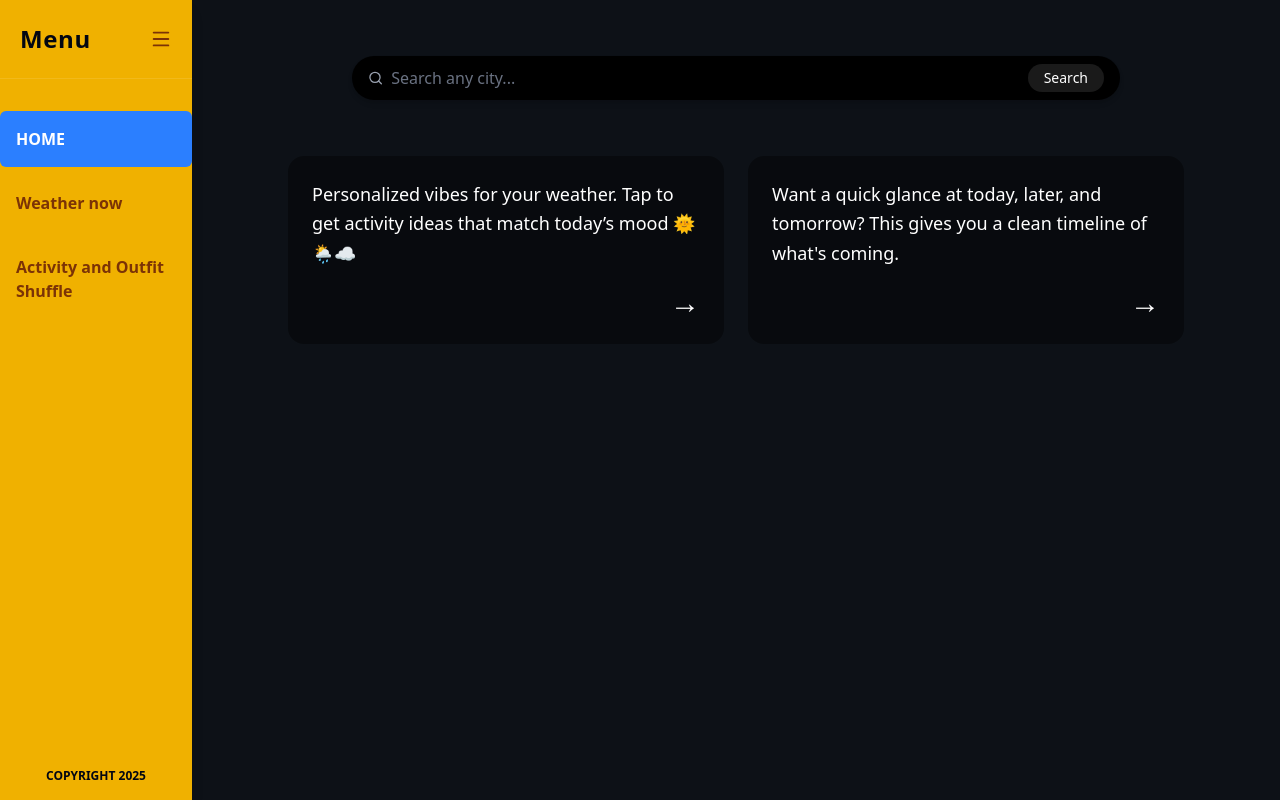
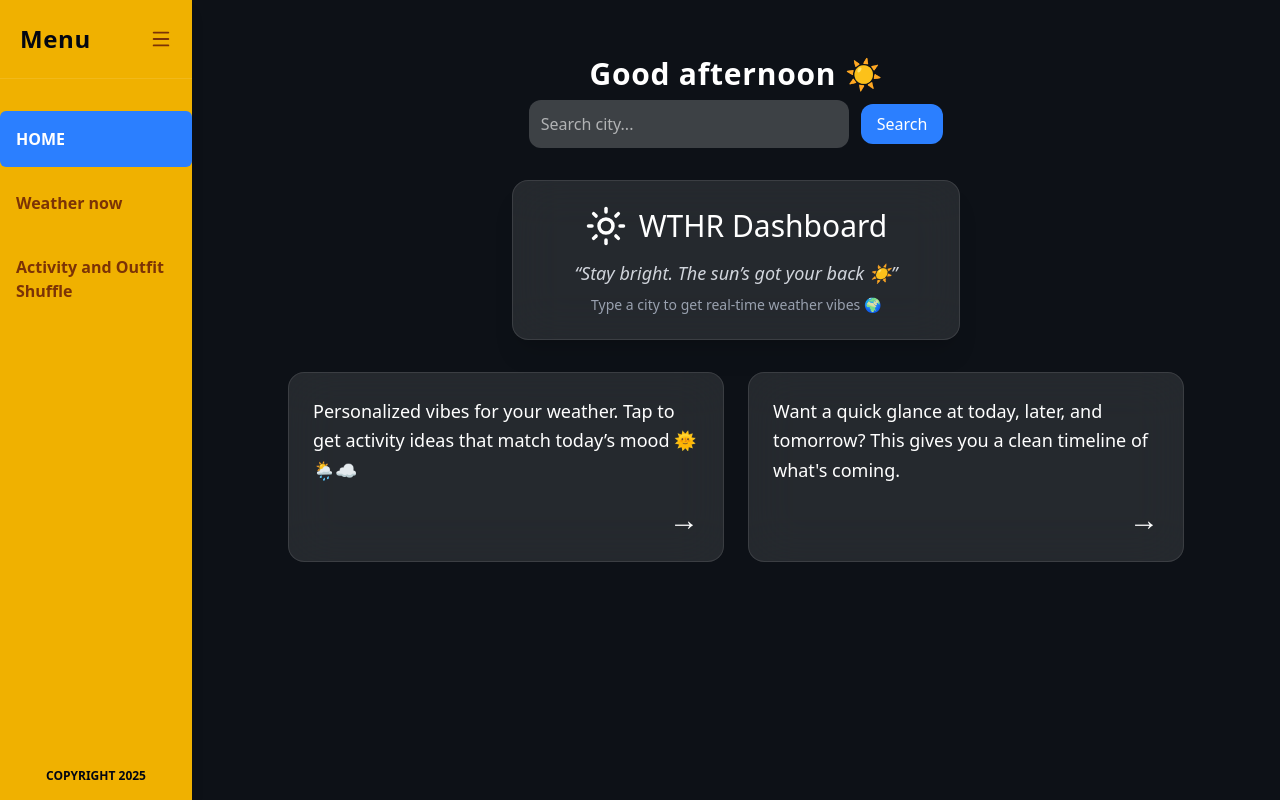
Before and after one commit to maame-gigi/wthr, a React (Vite) app: page / in a window 1280 px wide. Built offline with nearby package versions, Linux system fonts and the light colour scheme.

Commit message:
FORGOT TO COMMIT MOST OF THE TIME. STILL GOT A FEW BAD RESULTS.

```diff
--- a/package.json
+++ b/package.json
@@ -10,6 +10,7 @@
     "preview": "vite preview"
   },
   "dependencies": {
+    "framer-motion": "^12.23.24",
     "lucide-react": "^0.545.0",
     "react": "^19.1.1",
     "react-dom": "^19.1.1",
--- a/src/components/SearchWeather.jsx
+++ b/src/components/SearchWeather.jsx
@@ -1,64 +1,62 @@
 import React, { useState } from "react";
-import WeatherCard from "./WeatherCard";
-import { Search } from "lucide-react";
+import { useWeather } from "../context/WeatherContext";
 
-const API_KEY = "952298e627d22900b8d976fb081151f1";
-
-export default function SearchWeather() {
-  const [city, setCity] = useState("");
-  const [weather, setWeather] = useState(null);
+function SearchWeather() {
+  const { city, setCity, setWeather } = useWeather();
+  const [loading, setLoading] = useState(false);
   const [error, setError] = useState("");
-  const [loading, setLoading] = useState(false);
 
   const fetchWeather = async () => {
-    if (!city) return;
+    if (!city.trim()) return;
     setLoading(true);
     setError("");
-    setWeather(null);
 
     try {
-      const res = await fetch(
-        `https://api.openweathermap.org/data/2.5/weather?q=${encodeURIComponent(
-          city
-        )}&appid=${API_KEY}&units=metric`
-      );
+      const apiKey = "YOUR_OPENWEATHERMAP_API_KEY"; // 🔑 replace this
+      const url = `https://api.openweathermap.org/data/2.5/weather?q=${encodeURIComponent(
+        city
+      )}&appid=${apiKey}&units=metric`;
+
+      const res = await fetch(url);
       const data = await res.json();
-      if (!res.ok) setError(data.message || "City not found");
-      else setWeather(data);
+
+      if (res.ok && data.cod === 200) {
+        setWeather(data);
+        setError("");
+      } else {
+        setWeather(null);
+        setError("City not found. Try again 🌍");
+      }
     } catch (err) {
-      setError("Network error. Try again later.");
+      console.error("Error fetching weather:", err);
+      setError("Failed to fetch data. Check your network or API key.");
     } finally {
       setLoading(false);
     }
   };
 
-  const handleSubmit = (e) => {
-    e.preventDefault();
-    fetchWeather();
-  };
-
   return (
-    <div className="w-full">
-      {/* Search bar */}
-      <form onSubmit={handleSubmit} className="flex items-center bg-black rounded-full px-4 py-2 shadow-md mb-6">
-        <Search className="text-gray-400 mr-2" size={18} />
+    <div className="flex flex-col items-center gap-3">
+      <div className="flex items-center gap-3 justify-center">
         <input
           value={city}
           onChange={(e) => setCity(e.target.value)}
-          placeholder="Search any city..."
-          className="w-full bg-transparent outline-none text-gray-300 placeholder-gray-500"
+          onKeyDown={(e) => e.key === "Enter" && fetchWeather()}
+          placeholder="Search city..."
+          className="bg-white/20 text-white p-3 rounded-xl w-64 sm:w-80 outline-none placeholder-white/60"
         />
         <button
-          type="submit"
-          className="ml-3 bg-white/10 px-4 py-1 rounded-full text-sm hover:bg-white/20 transition"
+          onClick={fetchWeather}
+          disabled={loading}
+          className="bg-blue-500 hover:bg-blue-600 px-4 py-2 rounded-xl text-white"
         >
-          {loading ? "Searching..." : "Search"}
+          {loading ? "..." : "Search"}
         </button>
-      </form>
+      </div>
 
-      {/* Results */}
-      {error && <p className="text-red-400 text-center">{error}</p>}
-      {weather && <WeatherCard weather={weather} />}
+      {error && <p className="text-red-400 text-sm mt-1">{error}</p>}
     </div>
   );
 }
+
+export default SearchWeather;
--- a/src/components/WeatherCard.jsx
+++ b/src/components/WeatherCard.jsx
@@ -1,28 +1,42 @@
 import React from "react";
+import { motion } from "framer-motion";
 
-export default function WeatherCard({ weather, compact }) {
-  if (!weather) return null;
+function WeatherCard({ weather }) {
+  if (!weather || !weather.main) return null;
 
-  const iconUrl = `https://openweathermap.org/img/wn/${weather.weather[0].icon}@2x.png`;
-
-  // Map OpenWeather 'main' codes to simple background theme classes for the card only
-const weatherBgClass = (main) => {
-  if (!main) return "from-gray-800 to-gray-900"; // default
-  const m = main.toLowerCase();
-  if (m.includes("cloud")) return "from-gray-600 to-gray-900";
-  if (m.includes("rain") || m.includes("drizzle") || m.includes("thunder")) return "from-blue-700 to-blue-800";
-  if (m.includes("snow")) return "from-blue-300 to-blue-100";
-  if (m.includes("clear")) return "from-yellow-400 to-yellow-300";
-  if (m.includes("mist") || m.includes("haze") || m.includes("fog")) return "from-gray-600 to-gray-500";
-  return "from-gray-800 to-gray-700";
-};
+  const { name, main, weather: details, wind } = weather;
+  const desc = details[0]?.description || "";
+  const temp = Math.round(main.temp);
+  const icon = details[0]?.icon;
 
   return (
-    <div className="bg-gradient-to-r from-gray-800 to-gray-700 rounded-2xl p-6 shadow-md flex flex-col sm:flex-row justify-between items-center gap-6 w-full">
-      <h3 className="font-semibold">{weather.name}</h3>
-      <img src={iconUrl} alt="" className="mx-auto w-20 h-20" />
-      <p className="text-lg">{Math.round(weather.main.temp)}°C</p>
-      <p className="capitalize">{weather.weather[0].description}</p>
-    </div>
+    <motion.div
+      initial={{ opacity: 0, y: 20 }}
+      animate={{ opacity: 1, y: 0 }}
+      transition={{ duration: 0.5 }}
+      className="bg-white/10 backdrop-blur-lg border border-white/10 rounded-2xl p-6 text-white shadow-lg"
+    >
+      <div className="flex flex-col items-center text-center space-y-3">
+        <h2 className="text-3xl font-semibold tracking-wide">{name}</h2>
+        <div className="flex items-center space-x-3">
+          <img
+            src={`https://openweathermap.org/img/wn/${icon}@2x.png`}
+            alt="weather icon"
+            className="w-16 h-16"
+          />
+          <p className="text-5xl font-light">{temp}°C</p>
+        </div>
+        <p className="capitalize text-lg opacity-90">{desc}</p>
+
+        <div className="mt-4 grid grid-cols-2 gap-4 text-sm opacity-80">
+          <p>💧 Humidity: {main.humidity}%</p>
+          <p>🌬️ Wind: {wind.speed} m/s</p>
+          <p>🌡️ Feels like: {Math.round(main.feels_like)}°C</p>
+          <p>📈 Pressure: {main.pressure} hPa</p>
+        </div>
+      </div>
+    </motion.div>
   );
 }
+
+export default WeatherCard;
--- /dev/null
+++ b/src/context/WeatherContext.jsx
@@ -0,0 +1,16 @@
+import React, { createContext, useContext, useState } from "react";
+
+const WeatherContext = createContext();
+
+export const WeatherProvider = ({ children }) => {
+  const [city, setCity] = useState("");
+  const [weather, setWeather] = useState(null);
+
+  return (
+    <WeatherContext.Provider value={{ city, setCity, weather, setWeather }}>
+      {children}
+    </WeatherContext.Provider>
+  );
+};
+
+export const useWeather = () => useContext(WeatherContext);
--- a/src/pages/Dashboard.jsx
+++ b/src/pages/Dashboard.jsx
@@ -1,40 +1,135 @@
-import React from "react";
+import React, { useEffect, useState } from "react";
 import SearchWeather from "../components/SearchWeather";
 import { useNavigate } from "react-router-dom";
+import { useWeather } from "../context/WeatherContext";
+import { motion } from "framer-motion";
+import { Sun, Cloud, CloudRain, CloudSun } from "lucide-react";
 
 function Dashboard() {
   const navigate = useNavigate();
+  const { city, setCity, weather, setWeather } = useWeather();
+
+  // Greeting logic
+  const getGreeting = () => {
+    const hour = new Date().getHours();
+    if (hour < 12) return "Good morning 🌅";
+    if (hour < 18) return "Good afternoon ☀️";
+    return "Good evening 🌙";
+  };
+
+  const [greeting, setGreeting] = useState(getGreeting());
+
+  // Update greeting every minute
+  useEffect(() => {
+    const interval = setInterval(() => setGreeting(getGreeting()), 60000);
+    return () => clearInterval(interval);
+  }, []);
+
+  // Quotes that rotate every 30s
+  const previewQuotes = [
+    { icon: <Sun size={42} />, text: "Stay bright. The sun’s got your back ☀️" },
+    { icon: <CloudSun size={42} />, text: "Even clouds make the sky interesting ☁️" },
+    { icon: <Cloud size={42} />, text: "Every cloud’s a reminder to slow down 🌥️" },
+    { icon: <CloudRain size={42} />, text: "A little rain just means the earth’s getting a hug 🌧️" },
+    { icon: <Sun size={42} />, text: "Clear skies or not — your energy sets the weather ☀️" },
+  ];
+
+  const [quoteIndex, setQuoteIndex] = useState(0);
+
+  useEffect(() => {
+    const interval = setInterval(() => {
+      setQuoteIndex((prev) => (prev + 1) % previewQuotes.length);
+    }, 30000);
+    return () => clearInterval(interval);
+  }, []);
+
+  const currentQuote = previewQuotes[quoteIndex];
 
   return (
     <div className="p-4 sm:p-6 w-full flex flex-col items-center space-y-8">
-      {/* Weather Search + Card */}
+      {/* Greeting */}
+      <motion.h1
+        initial={{ opacity: 0, y: -15 }}
+        animate={{ opacity: 1, y: 0 }}
+        transition={{ duration: 0.6 }}
+        className="text-2xl sm:text-3xl font-semibold text-white mb-2 tracking-wide"
+      >
+        {greeting}
+      </motion.h1>
+
+      {/* Search */}
       <div className="w-full max-w-3xl">
-        <SearchWeather />
+        <SearchWeather
+          city={city}
+          setCity={setCity}
+          weather={weather}
+          setWeather={setWeather}
+        />
       </div>
 
-      {/* The two navigation cards */}
+      {/* Weather Preview */}
+      {!weather ? (
+        <motion.div
+          key={quoteIndex}
+          initial={{ opacity: 0, y: 15 }}
+          animate={{ opacity: 1, y: 0 }}
+          exit={{ opacity: 0 }}
+          transition={{ duration: 0.6 }}
+          className="w-full max-w-md bg-white/10 backdrop-blur-xl border border-white/10 rounded-2xl p-6 text-white flex flex-col items-center justify-center text-center shadow-xl"
+        >
+          <div className="flex items-center justify-center space-x-3 mb-3">
+            {currentQuote.icon}
+            <h2 className="text-3xl font-light">WTHR Dashboard</h2>
+          </div>
+          <p className="text-gray-300 text-lg mb-2 italic">
+            “{currentQuote.text}”
+          </p>
+          <p className="text-gray-400 text-sm">
+            Type a city to get real-time weather vibes 🌍
+          </p>
+        </motion.div>
+      ) : (
+        <motion.div
+          initial={{ opacity: 0, y: 15 }}
+          animate={{ opacity: 1, y: 0 }}
+          transition={{ duration: 0.6 }}
+          className="w-full max-w-md bg-white/10 backdrop-blur-xl border border-white/10 rounded-2xl p-6 text-white text-center shadow-xl"
+        >
+          <h2 className="text-3xl font-semibold mb-3">{weather.name}</h2>
+          <p className="text-6xl font-light mb-2">{Math.round(weather.main.temp)}°C</p>
+          <p className="capitalize text-lg opacity-90">{weather.weather[0].description}</p>
+        </motion.div>
+      )}
+
+      {/* Navigation Cards */}
       <div className="grid grid-cols-1 sm:grid-cols-2 gap-4 sm:gap-6 w-full max-w-4xl">
-        <div
+        <motion.div
           onClick={() => navigate("/lifestyle")}
-          className="cursor-pointer bg-black/40 rounded-2xl p-6 text-white flex flex-col justify-between hover:scale-[1.01] transition"
+          whileHover={{ scale: 1.03 }}
+          className="cursor-pointer bg-white/10 backdrop-blur-xl rounded-2xl p-6 text-white flex flex-col justify-between
+          border border-white/10 hover:bg-white/20 transition-all"
           role="button"
         >
           <p className="text-lg font-light leading-relaxed">
-            Personalized vibes for your weather. Tap to get activity ideas that match today’s mood 🌞🌦️☁️
+            Personalized vibes for your weather. Tap to get activity ideas that
+            match today’s mood 🌞🌦️☁️
           </p>
           <div className="text-right text-3xl mt-4">→</div>
-        </div>
+        </motion.div>
 
-        <div
+        <motion.div
           onClick={() => navigate("/forecast")}
-          className="cursor-pointer bg-black/40 rounded-2xl p-6 text-white flex flex-col justify-between hover:scale-[1.01] transition"
+          whileHover={{ scale: 1.03 }}
+          className="cursor-pointer bg-white/10 backdrop-blur-xl rounded-2xl p-6 text-white flex flex-col justify-between
+          border border-white/10 hover:bg-white/20 transition-all"
           role="button"
         >
           <p className="text-lg font-light leading-relaxed">
-            Want a quick glance at today, later, and tomorrow? This gives you a clean timeline of what's coming.
+            Want a quick glance at today, later, and tomorrow? This gives you a
+            clean timeline of what's coming.
           </p>
           <div className="text-right text-3xl mt-4">→</div>
-        </div>
+        </motion.div>
       </div>
     </div>
   );
--- a/src/pages/Forecast.jsx
+++ b/src/pages/Forecast.jsx
@@ -1,137 +1,76 @@
-
-
-import React, { useState, useEffect } from "react";
-import { Search } from "lucide-react";
-
-const API_KEY = "3c71b95423f5e0529c98d41eeca3336c";
+import React, { useEffect, useState } from "react";
+import { motion } from "framer-motion";
+import { useWeather } from "../context/WeatherContext"; // ✅ Add this import!
 
 export default function Forecast() {
-  const [city, setCity] = useState("");
+  const { city, weather } = useWeather(); // ✅ Access from context
+
   const [forecast, setForecast] = useState(null);
   const [loading, setLoading] = useState(false);
-  const [error, setError] = useState("");
-  const [bgGradient, setBgGradient] = useState("from-blue-600 to-blue-900");
 
+  // Fetch forecast when a city is selected
+  useEffect(() => {
+    if (!city) return;
     const fetchForecast = async () => {
-    if (!city) return;
       setLoading(true);
-    setError("");
-    setForecast(null);
-
       try {
         const res = await fetch(
-        `https://api.openweathermap.org/data/2.5/weather?q=${encodeURIComponent(
-          city
-        )}&appid=${API_KEY}&units=metric`
+          `https://api.openweathermap.org/data/2.5/forecast?q=${city}&units=metric&appid=3c71b95423f5e0529c98d41eeca3336c`
         );
         const data = await res.json();
-
-      if (res.ok) {
+        if (data.cod === "200") {
           setForecast(data);
-        updateBackground(data.weather[0].main);
-      } else {
-        setError(data.message || "City not found");
         }
-    } catch {
-      setError("Network error. Try again later.");
+      } catch (error) {
+        console.error("Forecast fetch error:", error);
       } finally {
         setLoading(false);
       }
     };
-
-  const updateBackground = (condition) => {
-    if (condition.includes("Clear")) setBgGradient("from-yellow-400 to-orange-500");
-    else if (condition.includes("Rain")) setBgGradient("from-blue-700 to-gray-800");
-    else if (condition.includes("Cloud")) setBgGradient("from-gray-400 to-blue-700");
-    else if (condition.includes("Snow")) setBgGradient("from-blue-200 to-blue-500");
-    else setBgGradient("from-blue-500 to-indigo-800");
-  };
-
-  const getWeatherIcon = (main) => {
-    if (main.includes("Rain")) return "🌧️";
-    if (main.includes("Clear")) return "☀️";
-    if (main.includes("Cloud")) return "☁️";
-    if (main.includes("Snow")) return "❄️";
-    return "🌤️";
-  };
+    fetchForecast();
+  }, [city]);
 
   return (
-    <div
-      className={`min-h-screen w-full transition-all duration-700 bg-gradient-to-br ${bgGradient} text-white flex flex-col items-center p-6`}
+    <motion.div
+      className="min-h-screen p-6 text-white bg-gradient-to-br from-blue-950/40 to-blue-700/20 backdrop-blur-2xl flex flex-col items-center justify-center"
+      initial={{ opacity: 0 }}
+      animate={{ opacity: 1 }}
     >
-      {/* Search */}
-      <div className="w-full max-w-2xl mb-10">
-        <form
-          onSubmit={(e) => {
-            e.preventDefault();
-            fetchForecast();
-          }}
-          className="flex items-center bg-black/40 rounded-full px-4 py-2 shadow-md"
+      <h1 className="text-3xl font-bold mb-4">Weather Forecast</h1>
+      <p className="text-gray-300 mb-8">
+        {city ? `Showing forecast for ${city}` : "Type a city on the dashboard to view forecast."}
+      </p>
+
+      {loading && <p className="text-gray-400">Loading forecast...</p>}
+
+      {forecast && (
+        <div className="grid grid-cols-1 md:grid-cols-3 gap-4 w-full max-w-4xl">
+          {/* Now */}
+          <motion.div className="bg-white/10 backdrop-blur-md rounded-xl p-6">
+            <h2 className="text-xl font-semibold mb-2">Now</h2>
+            <p className="text-5xl font-bold">
+              {Math.round(weather?.main?.temp)}°C
+            </p>
+            <p className="capitalize">{weather?.weather[0]?.description}</p>
+          </motion.div>
+
+          {/* Today, Later, Tomorrow */}
+          {["Later", "Today", "Tomorrow"].map((label, idx) => (
+            <motion.div
+              key={idx}
+              className="bg-white/10 backdrop-blur-md rounded-xl p-6 flex flex-col items-center"
             >
-          <Search className="text-gray-400 mr-2" size={18} />
-          <input
-            value={city}
-            onChange={(e) => setCity(e.target.value)}
-            placeholder="Search city..."
-            className="w-full bg-transparent outline-none text-gray-200 placeholder-gray-500"
-          />
-          <button
-            type="submit"
-            onClick={fetchForecast}
-            className="ml-3 bg-yellow-500 text-gray-900 font-semibold px-4 py-1 rounded-full text-sm hover:bg-yellow-400 transition"
-          >
-            {loading ? "Loading..." : "Search"}
-          </button>
-        </form>
-        {error && <p className="text-red-400 mt-2 text-center">{error}</p>}
+              <h3 className="text-lg font-semibold mb-2">{label}</h3>
+              <p className="text-3xl font-bold">
+                {Math.round(forecast?.list[idx * 3]?.main?.temp)}°C
+              </p>
+              <p className="capitalize opacity-80">
+                {forecast?.list[idx * 3]?.weather[0]?.description}
+              </p>
+            </motion.div>
+          ))}
         </div>
-
-      {/* Weather Cards */}
-      {forecast ? (
-        <div className="grid grid-cols-1 md:grid-cols-4 gap-6 w-full max-w-6xl">
-          {/* Now */}
-          <div className="bg-gradient-to-br from-yellow-400 to-orange-500 rounded-2xl p-6 text-center shadow-lg hover:scale-[1.02] transition">
-            <h3 className="text-xl font-semibold mb-2">Now</h3>
-            <div className="text-5xl mb-3">{getWeatherIcon(forecast.weather[0].main)}</div>
-            <p className="text-lg font-medium">{Math.round(forecast.main.temp)}°C</p>
-            <p className="capitalize text-gray-900 text-sm">{forecast.weather[0].description}</p>
-          </div>
-
-          {/* Yesterday */}
-          <div className="bg-gradient-to-br from-blue-500 to-blue-700 rounded-2xl p-6 text-center shadow-lg hover:scale-[1.02] transition">
-            <h3 className="text-xl font-semibold mb-2">Yesterday</h3>
-            <div className="text-5xl mb-3">🌥️</div>
-            <p className="text-lg font-medium">
-              {Math.round(forecast.main.temp - 1)}°C
-            </p>
-            <p className="text-sm text-gray-200">Mild and cool — recovery weather.</p>
-          </div>
-
-          {/* Today */}
-          <div className="bg-gradient-to-br from-yellow-500 to-orange-400 rounded-2xl p-6 text-center shadow-lg hover:scale-[1.02] transition">
-            <h3 className="text-xl font-semibold mb-2">Today</h3>
-            <div className="text-5xl mb-3">{getWeatherIcon(forecast.weather[0].main)}</div>
-            <p className="text-lg font-medium">{Math.round(forecast.main.temp)}°C</p>
-            <p className="text-sm capitalize text-gray-900">
-              {forecast.weather[0].description}
-            </p>
-          </div>
-
-          {/* Later */}
-          <div className="bg-gradient-to-br from-blue-400 to-blue-600 rounded-2xl p-6 text-center shadow-lg hover:scale-[1.02] transition">
-            <h3 className="text-xl font-semibold mb-2">Later</h3>
-            <div className="text-5xl mb-3">🌙</div>
-            <p className="text-lg font-medium">
-              {Math.round(forecast.main.temp - 2)}°C
-            </p>
-            <p className="text-sm text-gray-200">Cooler evening ahead — bring a jacket.</p>
-          </div>
-        </div>
-      ) : (
-        <p className="text-gray-200 mt-10 text-center">
-          Search a city to view the 24-hour timeline ⏳
-        </p>
       )}
-    </div>
+    </motion.div>
   );
 }
--- a/src/pages/Lifestyle.jsx
+++ b/src/pages/Lifestyle.jsx
@@ -1,7 +1,78 @@
-import React from "react";
+import React, { useEffect, useState } from "react";
+import { motion } from "framer-motion";
+import { useWeather } from "../context/WeatherContext";
 
-function Lifestyle() {
-  return <div className="text-xl">Recommendations Page</div>;
+export default function Lifestyle() {
+  const { city, weather } = useWeather();
+  const [message, setMessage] = useState("");
+
+  useEffect(() => {
+    if (!weather || !weather.weather || !weather.weather[0]) {
+      setMessage("🌍 Type a city to get tailored lifestyle vibes!");
+      return;
+    }
+
+    const main = weather.weather[0].main.toLowerCase();
+    switch (true) {
+      case main.includes("clear"):
+        setMessage("☀️ Perfect day for outdoor fun — don’t forget sunscreen!");
+        break;
+      case main.includes("rain"):
+        setMessage("🌧️ Cozy day ahead — hot drink and a good read recommended!");
+        break;
+      case main.includes("cloud"):
+        setMessage("☁️ Calm skies — great for errands or relaxed walks.");
+        break;
+      case main.includes("snow"):
+        setMessage("❄️ Stay warm! Perfect time for indoor vibes.");
+        break;
+      default:
+        setMessage("🌈 Weather’s unpredictable — go with the flow!");
+    }
+  }, [weather]);
+
+  const bgClass = weather
+    ? "from-white/10 to-blue-300/10"
+    : "from-gray-700/20 to-gray-600/20";
+
+  return (
+    <motion.div
+      className={`min-h-screen flex flex-col justify-center items-center
+      bg-gradient-to-br ${bgClass} backdrop-blur-2xl text-white p-8 transition-all duration-700`}
+      initial={{ opacity: 0 }}
+      animate={{ opacity: 1 }}
+    >
+      <motion.h1
+        className="text-4xl font-bold mb-4 drop-shadow-md"
+        animate={{ y: [0, -5, 0] }}
+        transition={{ repeat: Infinity, duration: 3 }}
+      >
+        Lifestyle Recommendations
+      </motion.h1>
+
+      <motion.div
+        className="w-full max-w-md bg-white/10 backdrop-blur-md p-6 rounded-2xl shadow-lg text-center"
+        whileHover={{ scale: 1.03 }}
+        transition={{ type: "spring", stiffness: 200 }}
+      >
+        <h2 className="text-xl font-semibold mb-2">
+          {city ? city : "No City Selected"}
+        </h2>
+        <p className="text-lg opacity-90">{message}</p>
+      </motion.div>
+
+      {weather && (
+        <motion.div
+          className="mt-6 bg-white/10 backdrop-blur-md p-4 rounded-xl"
+          initial={{ opacity: 0, y: 20 }}
+          animate={{ opacity: 1, y: 0 }}
+        >
+          <p className="text-sm opacity-80">
+            Current: {Math.round(weather.main.temp)}°C —{" "}
+            {weather.weather[0].description}
+          </p>
+        </motion.div>
+      )}
+    </motion.div>
+  );
 }
-
-export default Lifestyle;
```
Also changed, not shown: src/main.jsx (+9 -6 lines), src/styles/App.jsx (+7 -1 lines), 2 other files (tests, documents, lock files or other folders). Lines whose indentation alone changed are shown as unchanged.
